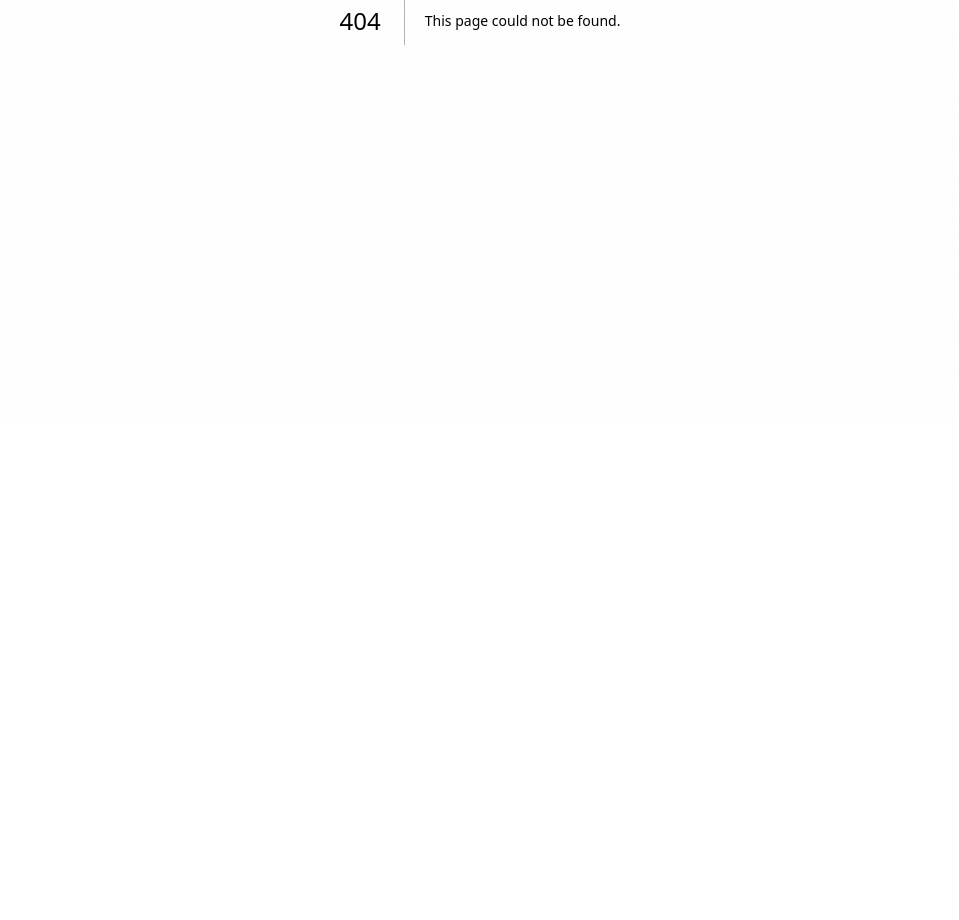
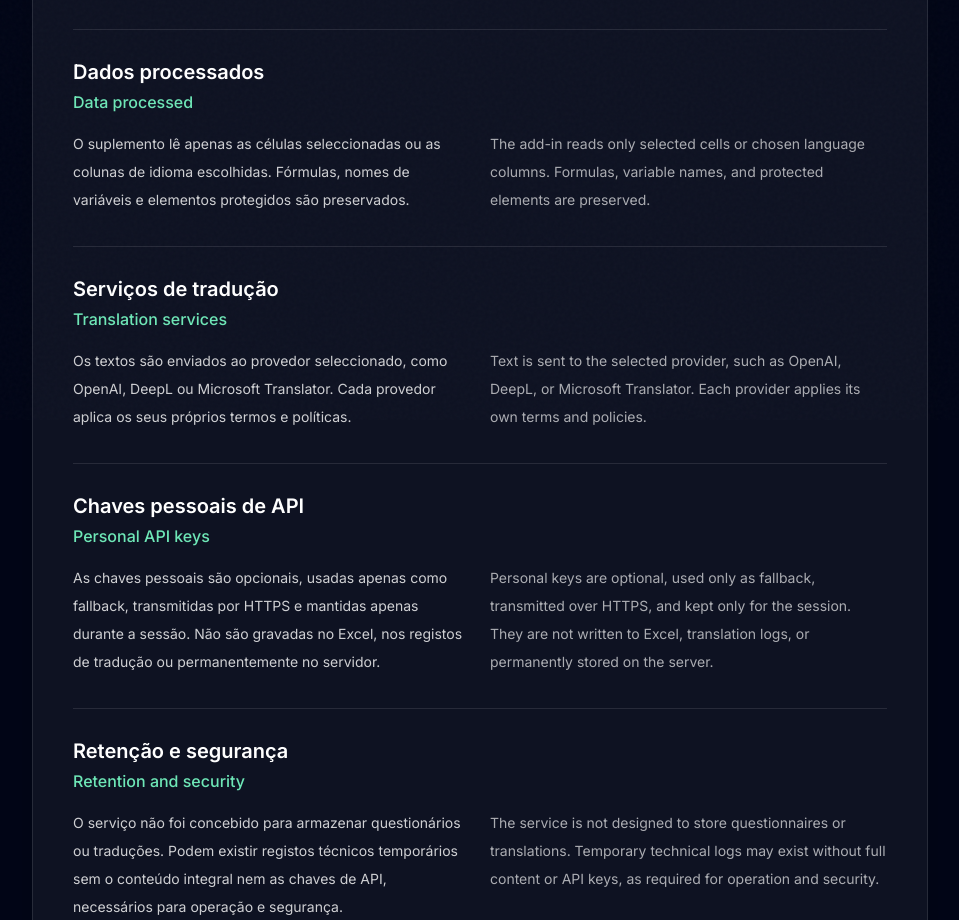
Before and after one commit to Jubilio/nexovibe, a Next.js app: page /xlsform-translator/privacy in a window 1280 px wide. Before the commit this address had no page. Shown: the part 380-1300 px from the top of the page, without its empty margins (160-1119 px from the left). Before the commit the page ends 800 px from the top, so only its background shows below. Built offline with nearby package versions, Linux system fonts and the light colour scheme.

Commit message:
Add XLSForm Translator privacy policy

```diff
--- /dev/null
+++ b/src/app/xlsform-translator/privacy/page.tsx
@@ -0,0 +1,21 @@
+import type { Metadata } from 'next'
+import XLSFormLegalPage from '@/components/XLSFormLegalPage'
+
+export const metadata: Metadata = { title: 'Privacy Policy — XLSForm AI Translator' }
+
+export default function Page() {
+  return <XLSFormLegalPage
+    titlePt="Política de Privacidade"
+    titleEn="Privacy Policy"
+    introPt="Esta política explica como o XLSForm AI Translator processa textos, chaves de API e informações técnicas."
+    introEn="This policy explains how XLSForm AI Translator processes text, API keys, and technical information."
+    sections={[
+      { titlePt: 'Dados processados', titleEn: 'Data processed', bodyPt: <p>O suplemento lê apenas as células seleccionadas ou as colunas de idioma escolhidas. Fórmulas, nomes de variáveis e elementos protegidos são preservados.</p>, bodyEn: <p>The add-in reads only selected cells or chosen language columns. Formulas, variable names, and protected elements are preserved.</p> },
+      { titlePt: 'Serviços de tradução', titleEn: 'Translation services', bodyPt: <p>Os textos são enviados ao provedor seleccionado, como OpenAI, DeepL ou Microsoft Translator. Cada provedor aplica os seus próprios termos e políticas.</p>, bodyEn: <p>Text is sent to the selected provider, such as OpenAI, DeepL, or Microsoft Translator. Each provider applies its own terms and policies.</p> },
+      { titlePt: 'Chaves pessoais de API', titleEn: 'Personal API keys', bodyPt: <p>As chaves pessoais são opcionais, usadas apenas como fallback, transmitidas por HTTPS e mantidas apenas durante a sessão. Não são gravadas no Excel, nos registos de tradução ou permanentemente no servidor.</p>, bodyEn: <p>Personal keys are optional, used only as fallback, transmitted over HTTPS, and kept only for the session. They are not written to Excel, translation logs, or permanently stored on the server.</p> },
+      { titlePt: 'Retenção e segurança', titleEn: 'Retention and security', bodyPt: <p>O serviço não foi concebido para armazenar questionários ou traduções. Podem existir registos técnicos temporários sem o conteúdo integral nem as chaves de API, necessários para operação e segurança.</p>, bodyEn: <p>The service is not designed to store questionnaires or translations. Temporary technical logs may exist without full content or API keys, as required for operation and security.</p> },
+      { titlePt: 'Responsabilidade do utilizador', titleEn: 'User responsibility', bodyPt: <p>Não envie dados pessoais, confidenciais ou sensíveis sem autorização e sem verificar os requisitos da sua organização e do provedor escolhido.</p>, bodyEn: <p>Do not submit personal, confidential, or sensitive data without authorization and without checking your organisation's and provider's requirements.</p> },
+      { titlePt: 'Contacto', titleEn: 'Contact', bodyPt: <p>Para questões de privacidade, use a página de suporte da NexoVibe.</p>, bodyEn: <p>For privacy questions, use the NexoVibe support page.</p> }
+    ]}
+  />
+}
```
